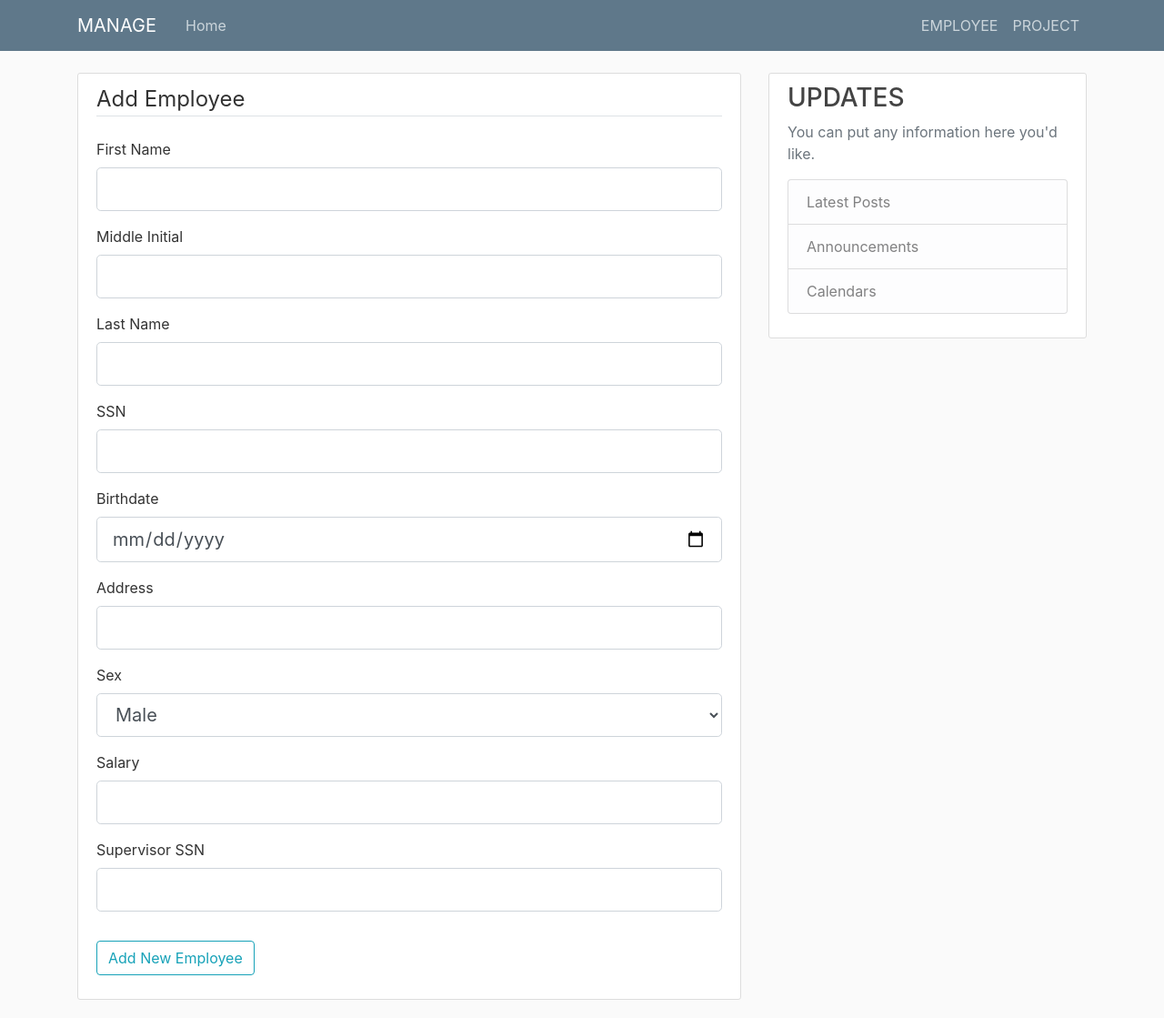
After one commit to vaishakhRaveendran/CompanyDataBase, a Flask app: page /add_employees in a window 1280 px wide. The commit adds this page. Shown: the whole page at 91% size. Run offline with Flask 3, Linux system fonts and the light colour scheme; some libraries are stand-ins or nearby versions.

Commit message:
WORKING CODE

```diff
--- a/TEMPLATES/add_project.html
+++ /dev/null
@@ -1 +0,0 @@
-{% extends "layout.html" %}
--- a/TEMPLATES/home_page.html
+++ /dev/null
@@ -1 +0,0 @@
-{% extends "layout.html" %}
--- a/forms.py
+++ b/forms.py
@@ -13,7 +13,7 @@ class addEmployeeForm(FlaskForm):
     bdate = DateField('Birthdate', validators=[DataRequired()])
     address = StringField('Address', validators=[Length(max=60)])
     sex = SelectField('Sex', choices=[('M', 'Male'), ('F', 'Female')], validators=[DataRequired()])
-    salary = IntegerField('Salary', validators=[NumberRange(min=0)])
+    salary = IntegerField('Salary', validators=[DataRequired()])
     super_ssn = IntegerField('Supervisor SSN')
 #submit field will send back info back to us.
     submit = SubmitField('Add New Employee')
--- a/run.py
+++ b/run.py
@@ -1,20 +1,16 @@
-from flask import Flask, redirect, url_for, render_template
-from forms import addEmployeeForm,addProjectForm
+from flask import Flask, render_template
+from forms import addEmployeeForm, addProjectForm
+app = Flask(__name__)
+app.config['SECRET_KEY'] = 'ba3090250e17faed336ea51e083266e0'
 
-app = Flask(__name__)
-
-@app.route("/add_employee")
-def add_employee():
+@app.route("/")
+@app.route("/home")
+def home():
+    return render_template('home.html')
+@app.route("/add_employees")
+def add_employees():
     form=addEmployeeForm()
-    return render_template("add_employee.html",form=form)
-
-@app.route("/home_page")
-def home_page():
-    return render_template("home_page.html")
-
-@app.route("/add_project")
-def add_project():
-    return render_template("add_project.html")
+    return render_template('add_employee.html',title='add employee',form=form)
 
 if __name__ == '__main__':
     app.run(debug=True)
--- a/STATIC/main.css
+++ b/static/main.css
@@ -13,7 +13,7 @@ h1, h2, h3, h4, h5, h6 {
 }
 
 .site-header .navbar-nav .nav-link {
-  color: #444444;
+  color: #cbd5db;
 }
 
 .site-header .navbar-nav .nav-link:hover {
--- a/TEMPLATES/add_employee.html
+++ b/templates/add_employee.html
@@ -1,49 +1,50 @@
 {% extends "layout.html" %}
 {% block content %}
- <div class="content-section">
-     <form method="POST"action="">
-         <fieldset class="form-group">
-             <div class="form-group">
+<div class="content-section">
+    <form method="POST" action="">
+        {{ form.hidden_tag()}}
+        <fieldset class="form-group">
+            <legend class="border-bottom mb-4">Add Employee </legend>
+            <div class="form-group">
                 {{ form.fname.label(class="form-control-label") }}
-                {{ form.fname(class="form-control") }}
+                {{ form.fname(class="form-control form-control-lg") }}
             </div>
             <div class="form-group">
                 {{ form.minit.label(class="form-control-label") }}
-                {{ form.minit(class="form-control") }}
+                {{ form.minit(class="form-control form-control-lg") }}
             </div>
             <div class="form-group">
                 {{ form.lname.label(class="form-control-label") }}
-                {{ form.lname(class="form-control") }}
+                {{ form.lname(class="form-control form-control-lg") }}
             </div>
             <div class="form-group">
                 {{ form.ssn.label(class="form-control-label") }}
-                {{ form.ssn(class="form-control") }}
+                {{ form.ssn(class="form-control form-control-lg") }}
             </div>
             <div class="form-group">
                 {{ form.bdate.label(class="form-control-label") }}
-                {{ form.bdate(class="form-control") }}
+                {{ form.bdate(class="form-control form-control-lg") }}
             </div>
             <div class="form-group">
                 {{ form.address.label(class="form-control-label") }}
-                {{ form.address(class="form-control") }}
+                {{ form.address(class="form-control form-control-lg") }}
             </div>
             <div class="form-group">
                 {{ form.sex.label(class="form-control-label") }}
-                {{ form.sex(class="form-control") }}
+                {{ form.sex(class="form-control form-control-lg") }}
             </div>
             <div class="form-group">
                 {{ form.salary.label(class="form-control-label") }}
-                {{ form.salary(class="form-control") }}
+                {{ form.salary(class="form-control form-control-lg") }}
             </div>
             <div class="form-group">
                 {{ form.super_ssn.label(class="form-control-label") }}
-                {{ form.super_ssn(class="form-control") }}
+                {{ form.super_ssn(class="form-control form-control-lg") }}
             </div>
+            </fieldset>
             <div class="form-group">
                 {{ form.submit(class="btn btn-outline-info") }}
             </div>
-
-         </fieldset>
-     </form>
- </div>
-{% endcontent block %}
+    </form>
+</div>
+{% endblock content %}
--- /dev/null
+++ b/templates/add_project.html
@@ -0,0 +1,4 @@
+{% extends "layout.html" %}
+{% block content %}
+
+{% endblock content %}
--- /dev/null
+++ b/templates/home.html
@@ -0,0 +1,4 @@
+{% extends "layout.html" %}
+{% block content %}
+
+{% endblock content %}
--- /dev/null
+++ b/templates/layout.html
@@ -0,0 +1,67 @@
+<!DOCTYPE html>
+<html>
+<head>
+    <!-- Required meta tags -->
+    <meta charset="utf-8">
+    <meta name="viewport" content="width=device-width, initial-scale=1, shrink-to-fit=no">
+
+    <!-- Bootstrap CSS -->
+    <link rel="stylesheet" href="https://maxcdn.bootstrapcdn.com/bootstrap/4.0.0/css/bootstrap.min.css" integrity="sha384-Gn5384xqQ1aoWXA+058RXPxPg6fy4IWvTNh0E263XmFcJlSAwiGgFAW/dAiS6JXm" crossorigin="anonymous">
+
+    <link rel="stylesheet" type="text/css" href="{{ url_for('static', filename='main.css') }}">
+
+    {% if title %}
+        <title>EPMLOYEE MANAGE - {{ title }}</title>
+    {% else %}
+        <title>EPMLOYEE MANAGE</title>
+    {% endif %}
+</head>
+<body>
+    <header class="site-header">
+      <nav class="navbar navbar-expand-md navbar-dark bg-steel fixed-top">
+        <div class="container">
+          <a class="navbar-brand mr-4" href="/">MANAGE</a>
+          <button class="navbar-toggler" type="button" data-toggle="collapse" data-target="#navbarToggle" aria-controls="navbarToggle" aria-expanded="false" aria-label="Toggle navigation">
+            <span class="navbar-toggler-icon"></span>
+          </button>
+          <div class="collapse navbar-collapse" id="navbarToggle">
+            <div class="navbar-nav mr-auto">
+              <a class="nav-item nav-link" href="/">Home</a>
+            </div>
+            <!-- Navbar Right Side -->
+            <div class="navbar-nav">
+              <a class="nav-item nav-link" href="/add_employees">EMPLOYEE</a>
+              <a class="nav-item nav-link" href="/add_projects">PROJECT</a>
+            </div>
+          </div>
+        </div>
+      </nav>
+    </header>
+    <main role="main" class="container">
+      <div class="row">
+        <div class="col-md-8">
+          {% block content %}{% endblock %}
+        </div>
+        <div class="col-md-4">
+          <div class="content-section">
+            <h3>UPDATES</h3>
+            <p class='text-muted'>You can put any information here you'd like.
+              <ul class="list-group">
+                <li class="list-group-item list-group-item-light">Latest Posts</li>
+                <li class="list-group-item list-group-item-light">Announcements</li>
+                <li class="list-group-item list-group-item-light">Calendars</li>
+              </ul>
+            </p>
+          </div>
+        </div>
+      </div>
+    </main>
+
+
+    <!-- Optional JavaScript -->
+    <!-- jQuery first, then Popper.js, then Bootstrap JS -->
+    <script src="https://code.jquery.com/jquery-3.2.1.slim.min.js" integrity="sha384-KJ3o2DKtIkvYIK3UENzmM7KCkRr/rE9/Qpg6aAZGJwFDMVNA/GpGFF93hXpG5KkN" crossorigin="anonymous"></script>
+    <script src="https://cdnjs.cloudflare.com/ajax/libs/popper.js/1.12.9/umd/popper.min.js" integrity="sha384-ApNbgh9B+Y1QKtv3Rn7W3mgPxhU9K/ScQsAP7hUibX39j7fakFPskvXusvfa0b4Q" crossorigin="anonymous"></script>
+    <script src="https://maxcdn.bootstrapcdn.com/bootstrap/4.0.0/js/bootstrap.min.js" integrity="sha384-JZR6Spejh4U02d8jOt6vLEHfe/JQGiRRSQQxSfFWpi1MquVdAyjUar5+76PVCmYl" crossorigin="anonymous"></script>
+</body>
+</html>
```
Also changed, not shown: other parts of static/main.css (+17 -42 lines), TEMPLATES/layout.html (deleted, +0 -70 lines).
